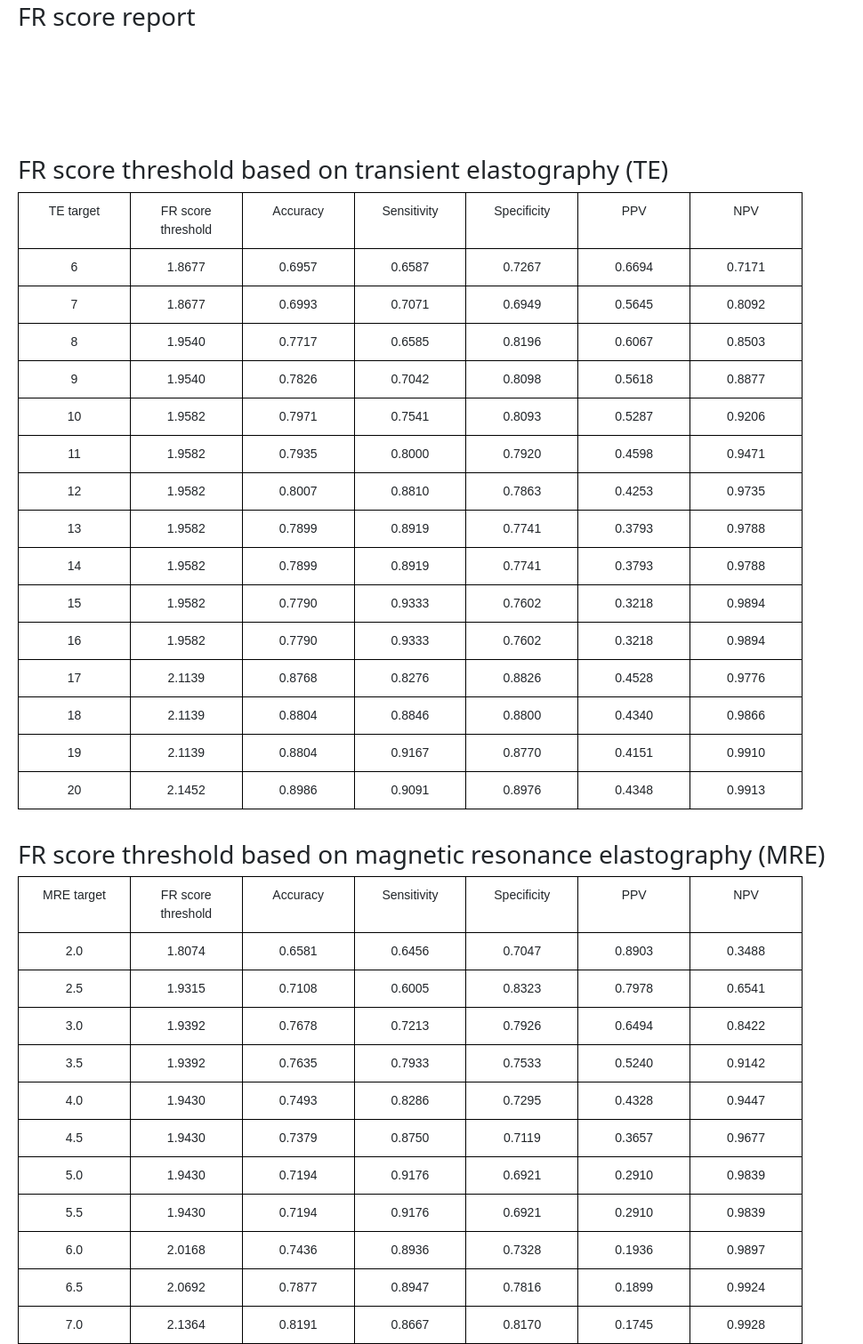
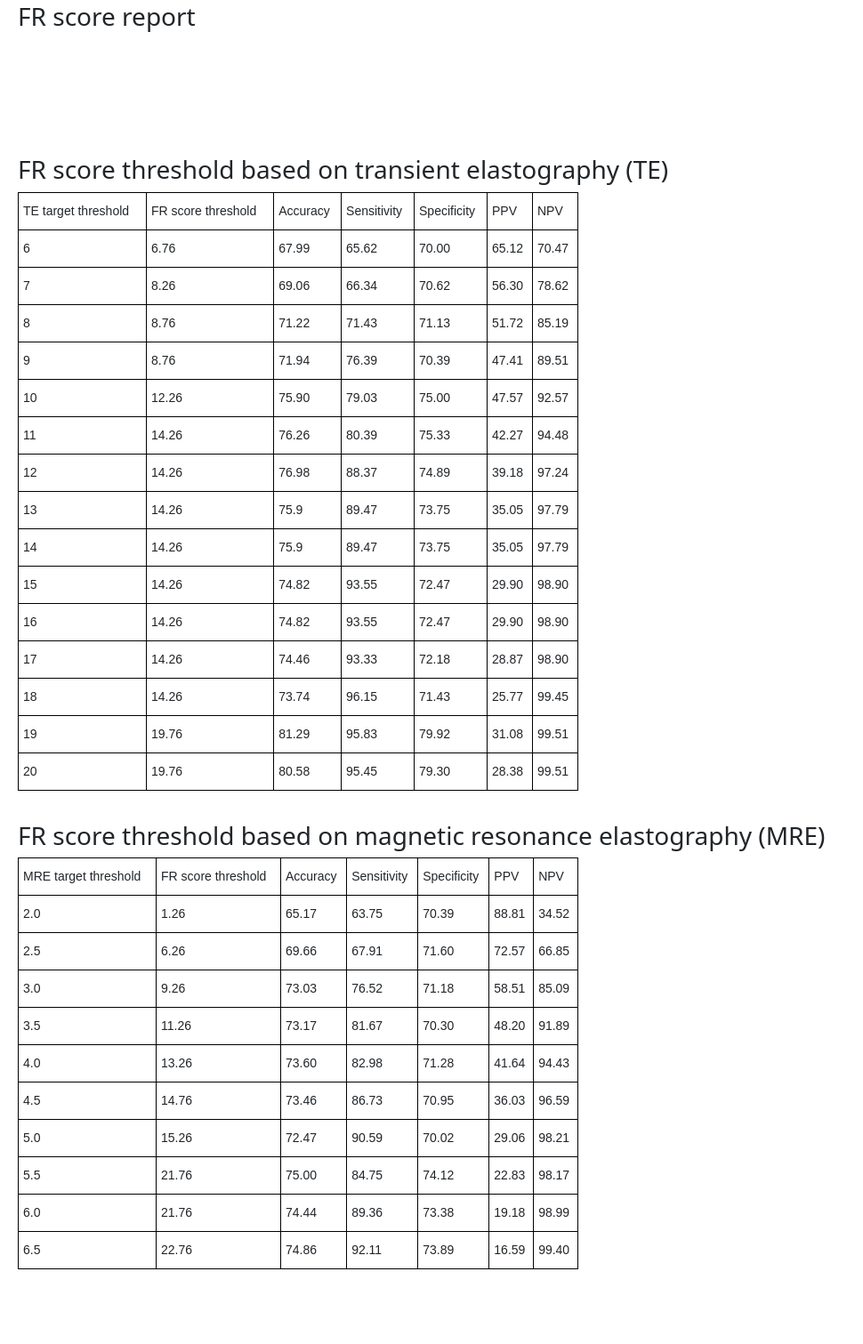
Before and after one commit to jonghyunlee1993/FRscore, a Flask app: page / in a window 1280 px wide. Shown: the part 386-1897 px from the top of the page at 89% size, without its empty margins (0-970 px from the left). After the commit the page ends 1813 px from the top, so only its background shows below. Run offline with Flask 2, Linux system fonts and the light colour scheme; parts of the project's set-up code (start-up, migrations or seed data) failed here and were passed over.

Commit message:
Update threshold and add requirements.txt

```diff
--- a/patient_regression.py
+++ b/patient_regression.py
@@ -1,7 +1,6 @@
-import math
 
 def FR_score(v1, v2, AST, ALT, PLT):
-    score = 0.0153 * v1 + 0.0436 * v2 + 0.0054 * AST + \
-        - 0.0016 * ALT - 0.0024 * PLT + 1.7874
+    score = 1.53 * v1 + 4.36 * v2 + 0.54 * AST + \
+        - 0.16 * ALT - 0.24 * PLT
 
     return score
--- a/templates/index.html
+++ b/templates/index.html
@@ -73,153 +73,153 @@
 
    <div style='margin-left: 20px; margin-top: 10px'>
     <h3>FR score threshold based on transient elastography (TE)</h3>
-    <table class="tg" table-layout="fixed" width="70%">
+    <table class="tg" table-layout="fixed" width="50%">
       <thead>
         <tr>
-          <th class="tg-baqh" width="10%">TE target</th>
-          <th class="tg-baqh" width="10%">FR score threshold</th>
-          <th class="tg-baqh" width="10%">Accuracy</th>
-          <th class="tg-baqh" width="10%">Sensitivity</th>
-          <th class="tg-baqh" width="10%">Specificity</th>
-          <th class="tg-baqh" width="10%">PPV</th>
-          <th class="tg-baqh" width="10%">NPV</th>
+          <th class="tg-7zrl">TE target threshold</th>
+          <th class="tg-7zrl">FR score threshold</th>
+          <th class="tg-0lax">Accuracy</th>
+          <th class="tg-0lax">Sensitivity</th>
+          <th class="tg-0lax">Specificity</th>
+          <th class="tg-0lax">PPV</th>
+          <th class="tg-0lax">NPV</th>
         </tr>
       </thead>
       <tbody>
         <tr>
-          <td class="tg-baqh">6</td>
-          <td class="tg-baqh">1.8677</td>
-          <td class="tg-baqh">0.6957</td>
-          <td class="tg-baqh">0.6587</td>
-          <td class="tg-baqh">0.7267</td>
-          <td class="tg-baqh">0.6694</td>
-          <td class="tg-baqh">0.7171</td>
+          <td class="tg-0lax">6</td>
+          <td class="tg-cly1">6.76</td>
+          <td class="tg-cly1">67.99</td>
+          <td class="tg-cly1">65.62</td>
+          <td class="tg-cly1">70.00</td>
+          <td class="tg-cly1">65.12</td>
+          <td class="tg-cly1">70.47</td>
         </tr>
         <tr>
-          <td class="tg-baqh">7</td>
-          <td class="tg-baqh">1.8677</td>
-          <td class="tg-baqh">0.6993</td>
-          <td class="tg-baqh">0.7071</td>
-          <td class="tg-baqh">0.6949</td>
-          <td class="tg-baqh">0.5645</td>
-          <td class="tg-baqh">0.8092</td>
+          <td class="tg-0lax">7</td>
+          <td class="tg-cly1">8.26</td>
+          <td class="tg-cly1">69.06</td>
+          <td class="tg-cly1">66.34</td>
+          <td class="tg-cly1">70.62</td>
+          <td class="tg-cly1">56.30</td>
+          <td class="tg-cly1">78.62</td>
         </tr>
         <tr>
-          <td class="tg-baqh">8</td>
-          <td class="tg-baqh">1.9540</td>
-          <td class="tg-baqh">0.7717</td>
-          <td class="tg-baqh">0.6585</td>
-          <td class="tg-baqh">0.8196</td>
-          <td class="tg-baqh">0.6067</td>
-          <td class="tg-baqh">0.8503</td>
+          <td class="tg-0lax">8</td>
+          <td class="tg-cly1">8.76</td>
+          <td class="tg-cly1">71.22</td>
+          <td class="tg-cly1">71.43</td>
+          <td class="tg-cly1">71.13</td>
+          <td class="tg-cly1">51.72</td>
+          <td class="tg-cly1">85.19</td>
         </tr>
         <tr>
-          <td class="tg-baqh">9</td>
-          <td class="tg-baqh">1.9540</td>
-          <td class="tg-baqh">0.7826</td>
-          <td class="tg-baqh">0.7042</td>
-          <td class="tg-baqh">0.8098</td>
-          <td class="tg-baqh">0.5618</td>
-          <td class="tg-baqh">0.8877</td>
+          <td class="tg-0lax">9</td>
+          <td class="tg-cly1">8.76</td>
+          <td class="tg-cly1">71.94</td>
+          <td class="tg-cly1">76.39</td>
+          <td class="tg-cly1">70.39</td>
+          <td class="tg-cly1">47.41</td>
+          <td class="tg-cly1">89.51</td>
         </tr>
         <tr>
-          <td class="tg-baqh">10</td>
-          <td class="tg-baqh">1.9582</td>
-          <td class="tg-baqh">0.7971</td>
-          <td class="tg-baqh">0.7541</td>
-          <td class="tg-baqh">0.8093</td>
-          <td class="tg-baqh">0.5287</td>
-          <td class="tg-baqh">0.9206</td>
+          <td class="tg-0lax">10</td>
+          <td class="tg-cly1">12.26</td>
+          <td class="tg-cly1">75.90</td>
+          <td class="tg-cly1">79.03</td>
+          <td class="tg-cly1">75.00</td>
+          <td class="tg-cly1">47.57</td>
+          <td class="tg-cly1">92.57</td>
         </tr>
         <tr>
-          <td class="tg-baqh">11</td>
-          <td class="tg-baqh">1.9582</td>
-          <td class="tg-baqh">0.7935</td>
-          <td class="tg-baqh">0.8000</td>
-          <td class="tg-baqh">0.7920</td>
-          <td class="tg-baqh">0.4598</td>
-          <td class="tg-baqh">0.9471</td>
+          <td class="tg-0lax">11</td>
+          <td class="tg-cly1">14.26</td>
+          <td class="tg-cly1">76.26</td>
+          <td class="tg-cly1">80.39</td>
+          <td class="tg-cly1">75.33</td>
+          <td class="tg-cly1">42.27</td>
+          <td class="tg-cly1">94.48</td>
         </tr>
         <tr>
-          <td class="tg-baqh">12</td>
-          <td class="tg-baqh">1.9582</td>
-          <td class="tg-baqh">0.8007</td>
-          <td class="tg-baqh">0.8810</td>
-          <td class="tg-baqh">0.7863</td>
-          <td class="tg-baqh">0.4253</td>
-          <td class="tg-baqh">0.9735</td>
+          <td class="tg-0lax">12</td>
+          <td class="tg-cly1">14.26</td>
+          <td class="tg-cly1">76.98</td>
+          <td class="tg-cly1">88.37</td>
+          <td class="tg-cly1">74.89</td>
+          <td class="tg-cly1">39.18</td>
+          <td class="tg-cly1">97.24</td>
         </tr>
         <tr>
-          <td class="tg-baqh">13</td>
-          <td class="tg-baqh">1.9582</td>
-          <td class="tg-baqh">0.7899</td>
-          <td class="tg-baqh">0.8919</td>
-          <td class="tg-baqh">0.7741</td>
-          <td class="tg-baqh">0.3793</td>
-          <td class="tg-baqh">0.9788</td>
+          <td class="tg-0lax">13</td>
+          <td class="tg-cly1">14.26</td>
+          <td class="tg-cly1">75.9</td>
+          <td class="tg-cly1">89.47</td>
+          <td class="tg-cly1">73.75</td>
+          <td class="tg-cly1">35.05</td>
+          <td class="tg-cly1">97.79</td>
         </tr>
         <tr>
-          <td class="tg-baqh">14</td>
-          <td class="tg-baqh">1.9582</td>
-          <td class="tg-baqh">0.7899</td>
-          <td class="tg-baqh">0.8919</td>
-          <td class="tg-baqh">0.7741</td>
-          <td class="tg-baqh">0.3793</td>
-          <td class="tg-baqh">0.9788</td>
+          <td class="tg-0lax">14</td>
+          <td class="tg-cly1">14.26</td>
+          <td class="tg-cly1">75.9</td>
+          <td class="tg-cly1">89.47</td>
+          <td class="tg-cly1">73.75</td>
+          <td class="tg-cly1">35.05</td>
+          <td class="tg-cly1">97.79</td>
         </tr>
         <tr>
-          <td class="tg-baqh">15</td>
-          <td class="tg-baqh">1.9582</td>
-          <td class="tg-baqh">0.7790</td>
-          <td class="tg-baqh">0.9333</td>
-          <td class="tg-baqh">0.7602</td>
-          <td class="tg-baqh">0.3218</td>
-          <td class="tg-baqh">0.9894</td>
+          <td class="tg-0lax">15</td>
+          <td class="tg-cly1">14.26</td>
+          <td class="tg-cly1">74.82</td>
+          <td class="tg-cly1">93.55</td>
+          <td class="tg-cly1">72.47</td>
+          <td class="tg-cly1">29.90</td>
+          <td class="tg-cly1">98.90</td>
         </tr>
         <tr>
-          <td class="tg-baqh">16</td>
-          <td class="tg-baqh">1.9582</td>
-          <td class="tg-baqh">0.7790</td>
-          <td class="tg-baqh">0.9333</td>
-          <td class="tg-baqh">0.7602</td>
-          <td class="tg-baqh">0.3218</td>
-          <td class="tg-baqh">0.9894</td>
+          <td class="tg-0lax">16</td>
+          <td class="tg-cly1">14.26</td>
+          <td class="tg-cly1">74.82</td>
+          <td class="tg-cly1">93.55</td>
+          <td class="tg-cly1">72.47</td>
+          <td class="tg-cly1">29.90</td>
+          <td class="tg-cly1">98.90</td>
         </tr>
         <tr>
-          <td class="tg-baqh">17</td>
-          <td class="tg-baqh">2.1139</td>
-          <td class="tg-baqh">0.8768</td>
-          <td class="tg-baqh">0.8276</td>
-          <td class="tg-baqh">0.8826</td>
-          <td class="tg-baqh">0.4528</td>
-          <td class="tg-baqh">0.9776</td>
+          <td class="tg-0lax">17</td>
+          <td class="tg-cly1">14.26</td>
+          <td class="tg-cly1">74.46</td>
+          <td class="tg-cly1">93.33</td>
+          <td class="tg-cly1">72.18</td>
+          <td class="tg-cly1">28.87</td>
+          <td class="tg-cly1">98.90</td>
         </tr>
         <tr>
-          <td class="tg-baqh">18</td>
-          <td class="tg-baqh">2.1139</td>
-          <td class="tg-baqh">0.8804</td>
-          <td class="tg-baqh">0.8846</td>
-          <td class="tg-baqh">0.8800</td>
-          <td class="tg-baqh">0.4340</td>
-          <td class="tg-baqh">0.9866</td>
+          <td class="tg-0lax">18</td>
+          <td class="tg-cly1">14.26</td>
+          <td class="tg-cly1">73.74</td>
+          <td class="tg-cly1">96.15</td>
+          <td class="tg-cly1">71.43</td>
+          <td class="tg-cly1">25.77</td>
+          <td class="tg-cly1">99.45</td>
         </tr>
         <tr>
-          <td class="tg-baqh">19</td>
-          <td class="tg-baqh">2.1139</td>
-          <td class="tg-baqh">0.8804</td>
-          <td class="tg-baqh">0.9167</td>
-          <td class="tg-baqh">0.8770</td>
-          <td class="tg-baqh">0.4151</td>
-          <td class="tg-baqh">0.9910</td>
+          <td class="tg-0lax">19</td>
+          <td class="tg-cly1">19.76</td>
+          <td class="tg-cly1">81.29</td>
+          <td class="tg-cly1">95.83</td>
+          <td class="tg-cly1">79.92</td>
+          <td class="tg-cly1">31.08</td>
+          <td class="tg-cly1">99.51</td>
         </tr>
         <tr>
-          <td class="tg-baqh">20</td>
-          <td class="tg-baqh">2.1452</td>
-          <td class="tg-baqh">0.8986</td>
-          <td class="tg-baqh">0.9091</td>
-          <td class="tg-baqh">0.8976</td>
-          <td class="tg-baqh">0.4348</td>
-          <td class="tg-baqh">0.9913</td>
+          <td class="tg-0lax">20</td>
+          <td class="tg-cly1">19.76</td>
+          <td class="tg-cly1">80.58</td>
+          <td class="tg-cly1">95.45</td>
+          <td class="tg-cly1">79.30</td>
+          <td class="tg-cly1">28.38</td>
+          <td class="tg-cly1">99.51</td>
         </tr>
       </tbody>
     </table>
@@ -228,122 +228,112 @@
   <br>
 
   <div style='margin-left: 20px; margin-top: 10px'>
-    <table class="tg" table-layout="fixed" width="70%">
+    <table class="tg" table-layout="fixed" width="50%">
       <h3>FR score threshold based on magnetic resonance elastography (MRE)</h3>
       <thead>
         <tr>
-          <th class="tg-baqh" width="10%">MRE target</th>
-          <th class="tg-baqh" width="10%">FR score threshold</th>
-          <th class="tg-baqh" width="10%">Accuracy</th>
-          <th class="tg-baqh" width="10%">Sensitivity</th>
-          <th class="tg-baqh" width="10%">Specificity</th>
-          <th class="tg-baqh" width="10%">PPV</th>
-          <th class="tg-baqh" width="10%">NPV</th>
+          <th class="tg-7zrl">MRE target threshold</th>
+          <th class="tg-7zrl">FR score threshold</th>
+          <th class="tg-0lax">Accuracy</th>
+          <th class="tg-0lax">Sensitivity</th>
+          <th class="tg-0lax">Specificity</th>
+          <th class="tg-0lax">PPV</th>
+          <th class="tg-0lax">NPV</th>
         </tr>
       </thead>
       <tbody>
         <tr>
-          <td class="tg-baqh">2.0</td>
-          <td class="tg-baqh">1.8074</td>
-          <td class="tg-baqh">0.6581</td>
-          <td class="tg-baqh">0.6456</td>
-          <td class="tg-baqh">0.7047</td>
-          <td class="tg-baqh">0.8903</td>
-          <td class="tg-baqh">0.3488</td>
+          <td class="tg-0lax">2.0</td>
+          <td class="tg-cly1">1.26</td>
+          <td class="tg-cly1">65.17</td>
+          <td class="tg-cly1">63.75</td>
+          <td class="tg-cly1">70.39</td>
+          <td class="tg-cly1">88.81</td>
+          <td class="tg-cly1">34.52</td>
         </tr>
         <tr>
-          <td class="tg-baqh">2.5</td>
-          <td class="tg-baqh">1.9315</td>
-          <td class="tg-baqh">0.7108</td>
-          <td class="tg-baqh">0.6005</td>
-          <td class="tg-baqh">0.8323</td>
-          <td class="tg-baqh">0.7978</td>
-          <td class="tg-baqh">0.6541</td>
+          <td class="tg-0lax">2.5</td>
+          <td class="tg-cly1">6.26</td>
+          <td class="tg-cly1">69.66</td>
+          <td class="tg-cly1">67.91</td>
+          <td class="tg-cly1">71.60</td>
+          <td class="tg-cly1">72.57</td>
+          <td class="tg-cly1">66.85</td>
         </tr>
         <tr>
-          <td class="tg-baqh">3.0</td>
-          <td class="tg-baqh">1.9392</td>
-          <td class="tg-baqh">0.7678</td>
-          <td class="tg-baqh">0.7213</td>
-          <td class="tg-baqh">0.7926</td>
-          <td class="tg-baqh">0.6494</td>
-          <td class="tg-baqh">0.8422</td>
+          <td class="tg-0lax">3.0</td>
+          <td class="tg-cly1">9.26</td>
+          <td class="tg-cly1">73.03</td>
+          <td class="tg-cly1">76.52</td>
+          <td class="tg-cly1">71.18</td>
+          <td class="tg-cly1">58.51</td>
+          <td class="tg-cly1">85.09</td>
         </tr>
         <tr>
-          <td class="tg-baqh">3.5</td>
-          <td class="tg-baqh">1.9392</td>
-          <td class="tg-baqh">0.7635</td>
-          <td class="tg-baqh">0.7933</td>
-          <td class="tg-baqh">0.7533</td>
-          <td class="tg-baqh">0.5240</td>
-          <td class="tg-baqh">0.9142</td>
+          <td class="tg-0lax">3.5</td>
+          <td class="tg-cly1">11.26</td>
+          <td class="tg-cly1">73.17</td>
+          <td class="tg-cly1">81.67</td>
+          <td class="tg-cly1">70.30</td>
+          <td class="tg-cly1">48.20</td>
+          <td class="tg-cly1">91.89</td>
         </tr>
         <tr>
-          <td class="tg-baqh">4.0</td>
-          <td class="tg-baqh">1.9430</td>
-          <td class="tg-baqh">0.7493</td>
-          <td class="tg-baqh">0.8286</td>
-          <td class="tg-baqh">0.7295</td>
-          <td class="tg-baqh">0.4328</td>
-          <td class="tg-baqh">0.9447</td>
+          <td class="tg-0lax">4.0</td>
+          <td class="tg-cly1">13.26</td>
+          <td class="tg-cly1">73.60</td>
+          <td class="tg-cly1">82.98</td>
+          <td class="tg-cly1">71.28</td>
+          <td class="tg-cly1">41.64</td>
+          <td class="tg-cly1">94.43</td>
         </tr>
         <tr>
-          <td class="tg-baqh">4.5</td>
-          <td class="tg-baqh">1.9430</td>
-          <td class="tg-baqh">0.7379</td>
-          <td class="tg-baqh">0.8750</td>
-          <td class="tg-baqh">0.7119</td>
-          <td class="tg-baqh">0.3657</td>
-          <td class="tg-baqh">0.9677</td>
+          <td class="tg-0lax">4.5</td>
+          <td class="tg-cly1">14.76</td>
+          <td class="tg-cly1">73.46</td>
+          <td class="tg-cly1">86.73</td>
+          <td class="tg-cly1">70.95</td>
+          <td class="tg-cly1">36.03</td>
+          <td class="tg-cly1">96.59</td>
         </tr>
         <tr>
-          <td class="tg-baqh">5.0</td>
-          <td class="tg-baqh">1.9430</td>
-          <td class="tg-baqh">0.7194</td>
-          <td class="tg-baqh">0.9176</td>
-          <td class="tg-baqh">0.6921</td>
-          <td class="tg-baqh">0.2910</td>
-          <td class="tg-baqh">0.9839</td>
+          <td class="tg-0lax">5.0</td>
+          <td class="tg-cly1">15.26</td>
+          <td class="tg-cly1">72.47</td>
+          <td class="tg-cly1">90.59</td>
+          <td class="tg-cly1">70.02</td>
+          <td class="tg-cly1">29.06</td>
+          <td class="tg-cly1">98.21</td>
         </tr>
         <tr>
-          <td class="tg-baqh">5.5</td>
-          <td class="tg-baqh">1.9430</td>
-          <td class="tg-baqh">0.7194</td>
-          <td class="tg-baqh">0.9176</td>
-          <td class="tg-baqh">0.6921</td>
-          <td class="tg-baqh">0.2910</td>
-          <td class="tg-baqh">0.9839</td>
+          <td class="tg-0lax">5.5</td>
+          <td class="tg-cly1">21.76</td>
+          <td class="tg-cly1">75.00</td>
+          <td class="tg-cly1">84.75</td>
+          <td class="tg-cly1">74.12</td>
+          <td class="tg-cly1">22.83</td>
+          <td class="tg-cly1">98.17</td>
         </tr>
         <tr>
-          <td class="tg-baqh">6.0</td>
-          <td class="tg-baqh">2.0168</td>
-          <td class="tg-baqh">0.7436</td>
-          <td class="tg-baqh">0.8936</td>
-          <td class="tg-baqh">0.7328</td>
-          <td class="tg-baqh">0.1936</td>
-          <td class="tg-baqh">0.9897</td>
+          <td class="tg-0lax">6.0</td>
+          <td class="tg-cly1">21.76</td>
+          <td class="tg-cly1">74.44</td>
+          <td class="tg-cly1">89.36</td>
+          <td class="tg-cly1">73.38</td>
+          <td class="tg-cly1">19.18</td>
+          <td class="tg-cly1">98.99</td>
         </tr>
         <tr>
-          <td class="tg-baqh">6.5</td>
-          <td class="tg-baqh">2.0692</td>
-          <td class="tg-baqh">0.7877</td>
-          <td class="tg-baqh">0.8947</td>
-          <td class="tg-baqh">0.7816</td>
-          <td class="tg-baqh">0.1899</td>
-          <td class="tg-baqh">0.9924</td>
-        </tr>
-        <tr>
-          <td class="tg-baqh">7.0</td>
-          <td class="tg-baqh">2.1364</td>
-          <td class="tg-baqh">0.8191</td>
-          <td class="tg-baqh">0.8667</td>
-          <td class="tg-baqh">0.8170</td>
-          <td class="tg-baqh">0.1745</td>
-          <td class="tg-baqh">0.9928</td>
+          <td class="tg-0lax">6.5</td>
+          <td class="tg-cly1">22.76</td>
+          <td class="tg-cly1">74.86</td>
+          <td class="tg-cly1">92.11</td>
+          <td class="tg-cly1">73.89</td>
+          <td class="tg-cly1">16.59</td>
+          <td class="tg-cly1">99.40</td>
         </tr>
       </tbody>
       </table>
     </div>
-
 </body>
 </html>
```
Also changed, not shown: requirements.txt (added, +52 -0 lines).
